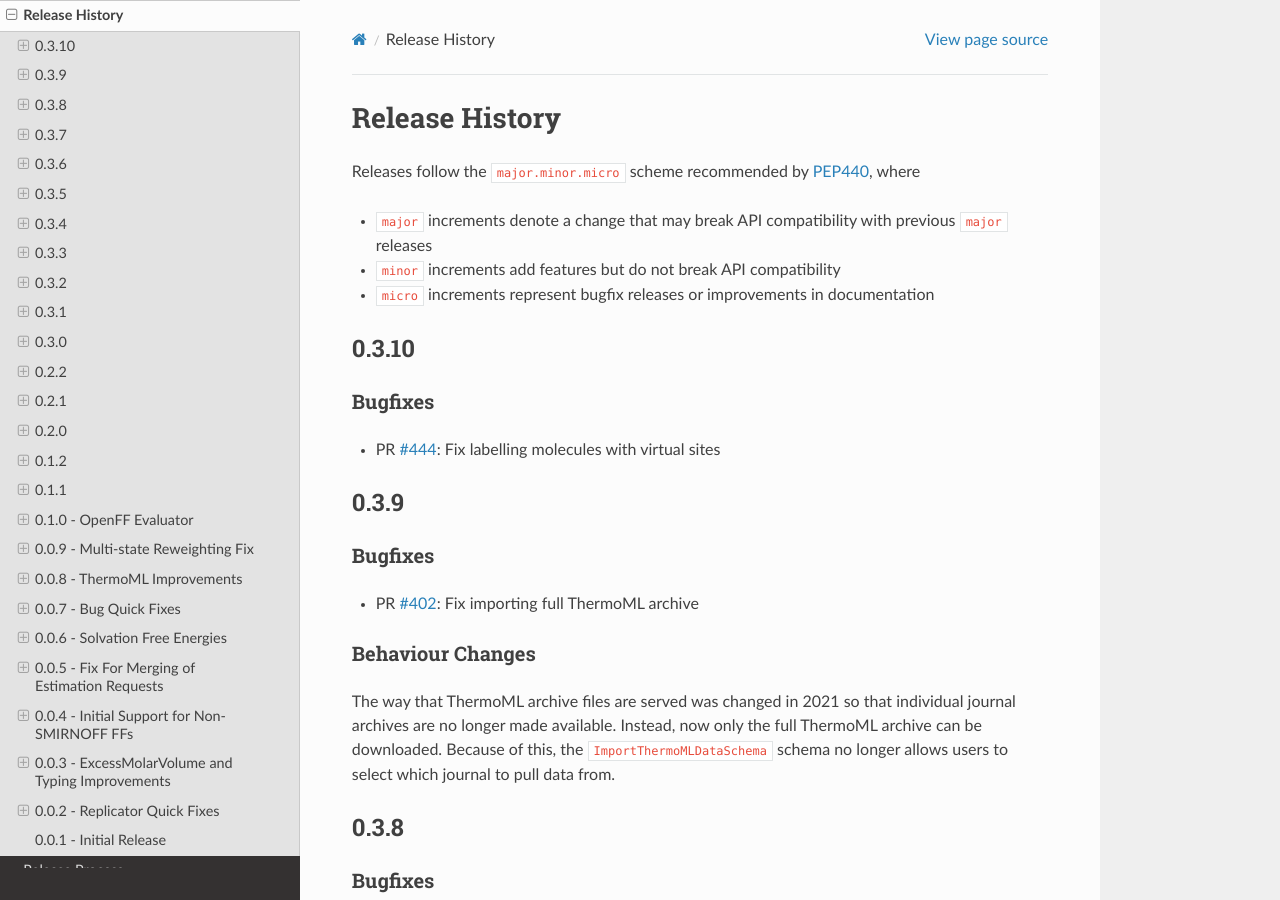
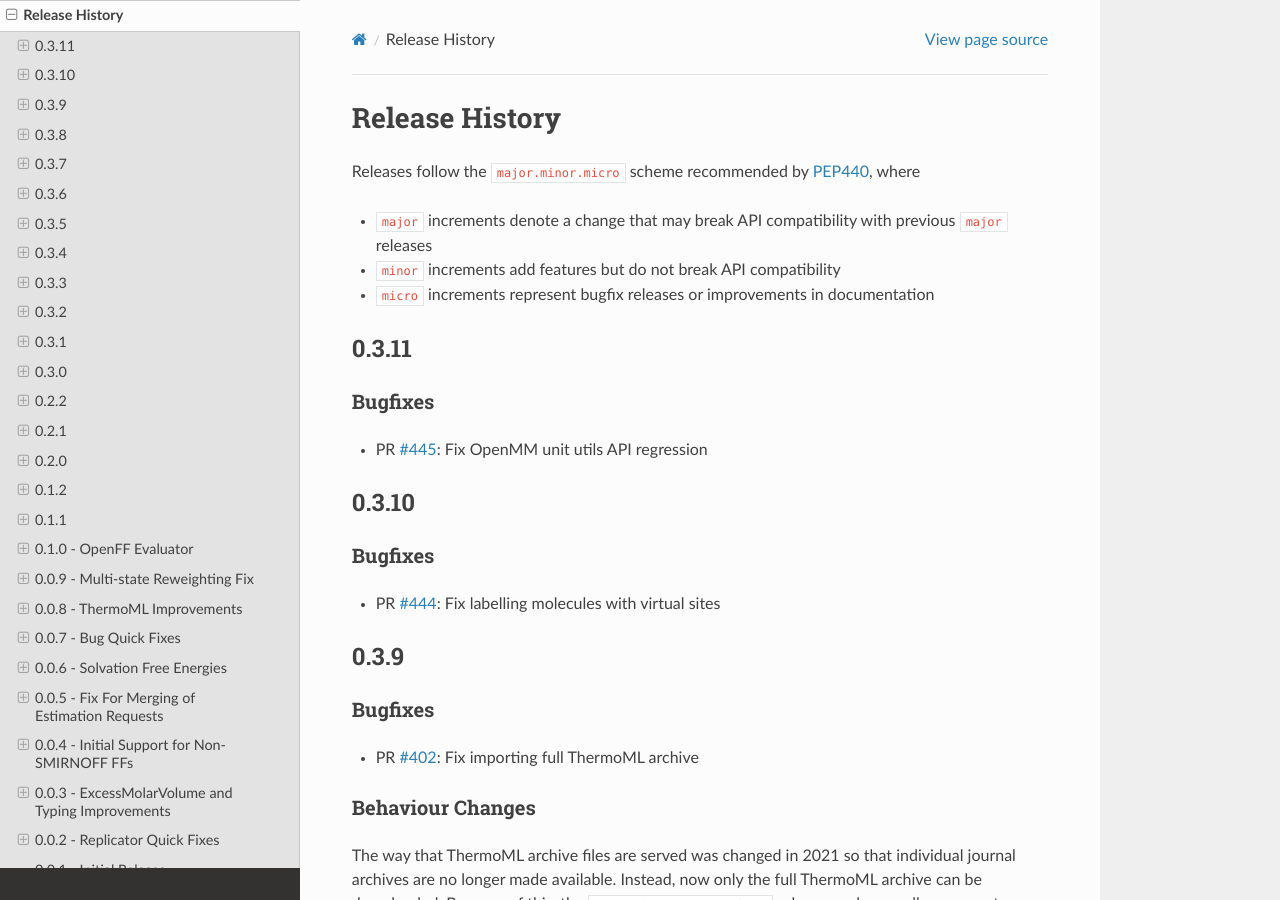
Before and after one commit to openforcefield/openff-evaluator, a Sphinx documentation site: the page built from docs/releasehistory.rst, in a window 1280 px wide and 900 px high. Built offline with Sphinx 7.4.7 and the Read the Docs theme 2.0.0, drawn with Linux system fonts in a browser that asks for light colours.

Commit message:
Update release notes for 0.3.11

```diff
--- a/docs/releasehistory.rst
+++ b/docs/releasehistory.rst
@@ -7,6 +7,14 @@ Releases follow the ``major.minor.micro`` scheme recommended by
 * ``major`` increments denote a change that may break API compatibility with previous ``major`` releases
 * ``minor`` increments add features but do not break API compatibility
 * ``micro`` increments represent bugfix releases or improvements in documentation
+
+0.3.11
+-----
+
+Bugfixes
+""""""""
+
+* PR `#445 <https://github.com/openforcefield/openff-evaluator/pull/445>`_: Fix OpenMM unit utils API regression
 
 0.3.10
 -----
```
